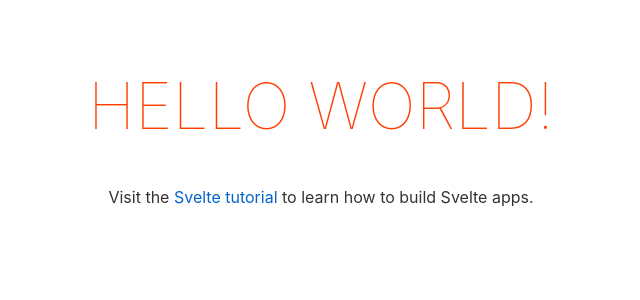
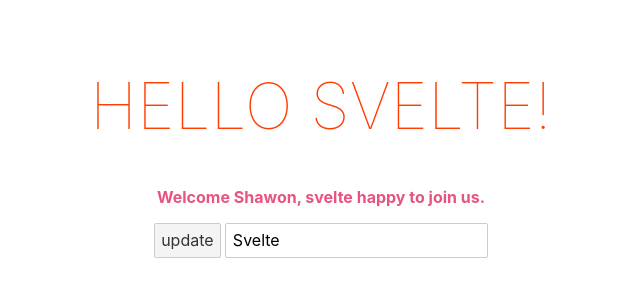
Before and after one commit to golamrabbiazad/fav-poll, a Svelte app: page / in a window 1280 px wide. Shown: the top 300 px of the page, without its empty margins (319-959 px from the left). Built offline with nearby package versions, Linux system fonts and the light colour scheme.

Commit message:
svelte 2 way binding

```diff
--- a/src/App.svelte
+++ b/src/App.svelte
@@ -1,10 +1,26 @@
 <script>
   export let name;
+  export let user;
+
+  const globalColor = "#e75480 ";
+
+  const handleClick = () => {
+    name = "undefined";
+  };
 </script>
 
 <main>
   <h1>Hello {name}!</h1>
-	<p>Visit the <a href="https://svelte.dev/tutorial">Svelte tutorial</a> to learn how to build Svelte apps.</p>
+  <p style="color: {globalColor}">Welcome {user}, svelte happy to join us.</p>
+  <button on:click={handleClick}>update</button>
+
+  <!-- svelte binds event 2 ways -->
+
+  <!-- 1st way to bind events -->
+  <!-- <input type="text" on:input={updateName} value={user} /> -->
+
+  <!-- 2nd way to bind events is much simpler. -->
+  <input type="text" bind:value={name} />
 </main>
 
 <style>
@@ -22,6 +38,10 @@
     font-weight: 100;
   }
 
+  p {
+    font-weight: 700;
+  }
+
   @media (min-width: 640px) {
     main {
       max-width: none;
--- a/src/main.js
+++ b/src/main.js
@@ -1,10 +1,11 @@
-import App from './App.svelte';
+import App from "./App.svelte";
 
 const app = new App({
-	target: document.body,
-	props: {
-		name: 'world'
-	}
+  target: document.body,
+  props: {
+    name: "Svelte",
+    user: "Shawon",
+  },
 });
 
 export default app;
```
Also changed, not shown: src/Header.svelte (added, +11 -0 lines). Lines whose indentation alone changed are shown as unchanged.
